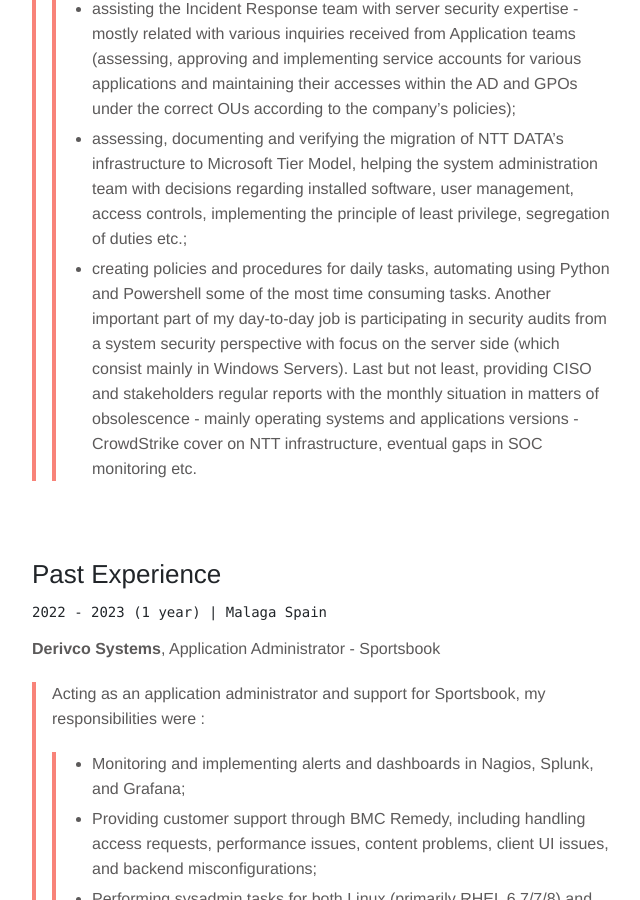
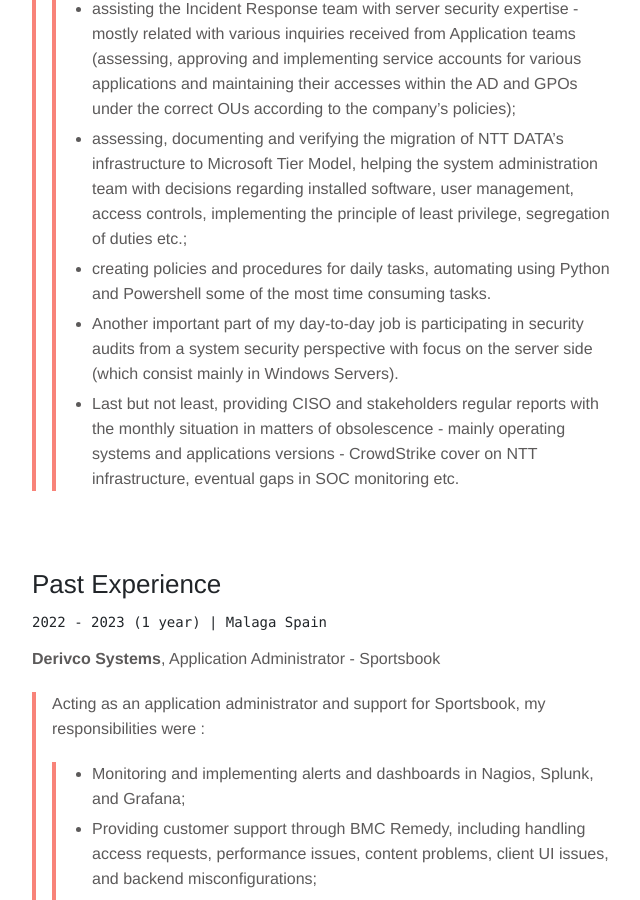
Before and after one commit to claudiuco/claudiuco.github.io, a Jekyll site: the page built from experience.md, in a window 1280 px wide and 900 px high, scrolled down 1488 px. Shown: the whole window, without its empty margins (143-783 px from the left). Built offline with Jekyll 4.4.1, drawn with Linux system fonts in a browser that asks for light colours.

```diff
--- a/experience.md
+++ b/experience.md
@@ -25,8 +25,8 @@ __NTT DATA Spain__, Infrastructure Security Specialist
 >> - assisting the Incident Response team with server security expertise - mostly related with various inquiries received from Application teams (assessing, approving and implementing service accounts for various applications and maintaining their accesses within the AD and GPOs under the correct OUs according to the company's policies);
 >> - assessing, documenting and verifying the migration of NTT DATA’s infrastructure to Microsoft Tier Model, helping the system administration team with decisions regarding installed software, user management, access controls, implementing the principle of least privilege, segregation of duties etc.;
 >> - creating policies and procedures for daily tasks, automating using Python and Powershell some of the most time consuming tasks.
-> Another important part of my day-to-day job is participating in security audits from a system security perspective with focus on the server side (which consist mainly in Windows Servers).
-> Last but not least, providing CISO and stakeholders regular reports with the monthly situation in matters of obsolescence - mainly operating systems and applications versions - CrowdStrike cover on NTT infrastructure, eventual gaps in SOC monitoring etc.
+> - Another important part of my day-to-day job is participating in security audits from a system security perspective with focus on the server side (which consist mainly in Windows Servers).
+> - Last but not least, providing CISO and stakeholders regular reports with the monthly situation in matters of obsolescence - mainly operating systems and applications versions - CrowdStrike cover on NTT infrastructure, eventual gaps in SOC monitoring etc.
 
 <br>
 
```
